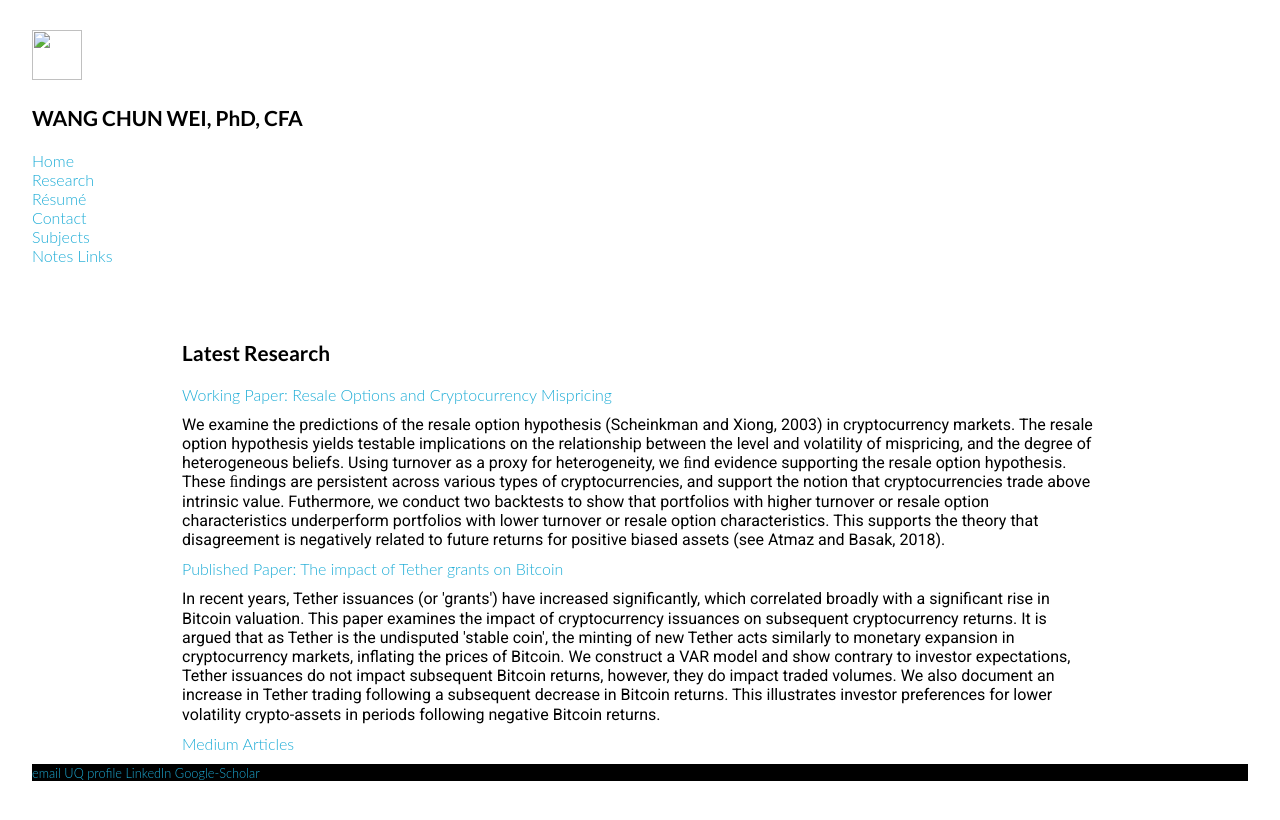
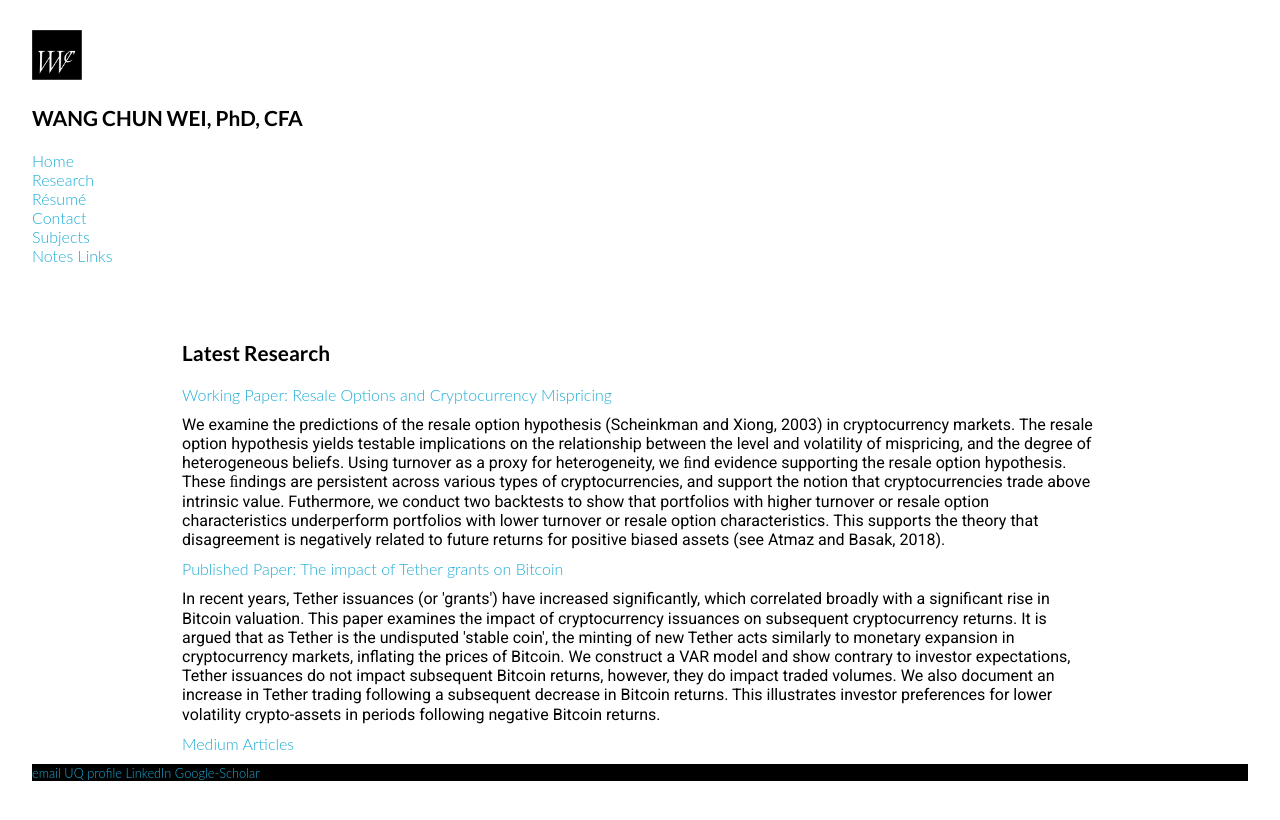
Before and after one commit to weiwangchun/weiwangchun.github.io, a Jekyll site: the page built from index.html, in a window 1280 px wide. Shown: the top 820 px of the page. Built offline with Jekyll 4.4.1, drawn with Linux system fonts in a browser that asks for light colours.

Commit message:
Update default.html

```diff
--- a/_layouts/default.html
+++ b/_layouts/default.html
@@ -18,7 +18,7 @@
 
 		</head>
 		<body>
-			<img src="https://weiwangchun.github.io/_layouts/logo_2.PNG" style="width:50px;height:50px;">
+			<img src="https://weiwangchun.github.io/logo_2.PNG" style="width:50px;height:50px;">
 			<h3> WANG CHUN WEI, PhD, CFA</h3>
 
 			<nav>
```
